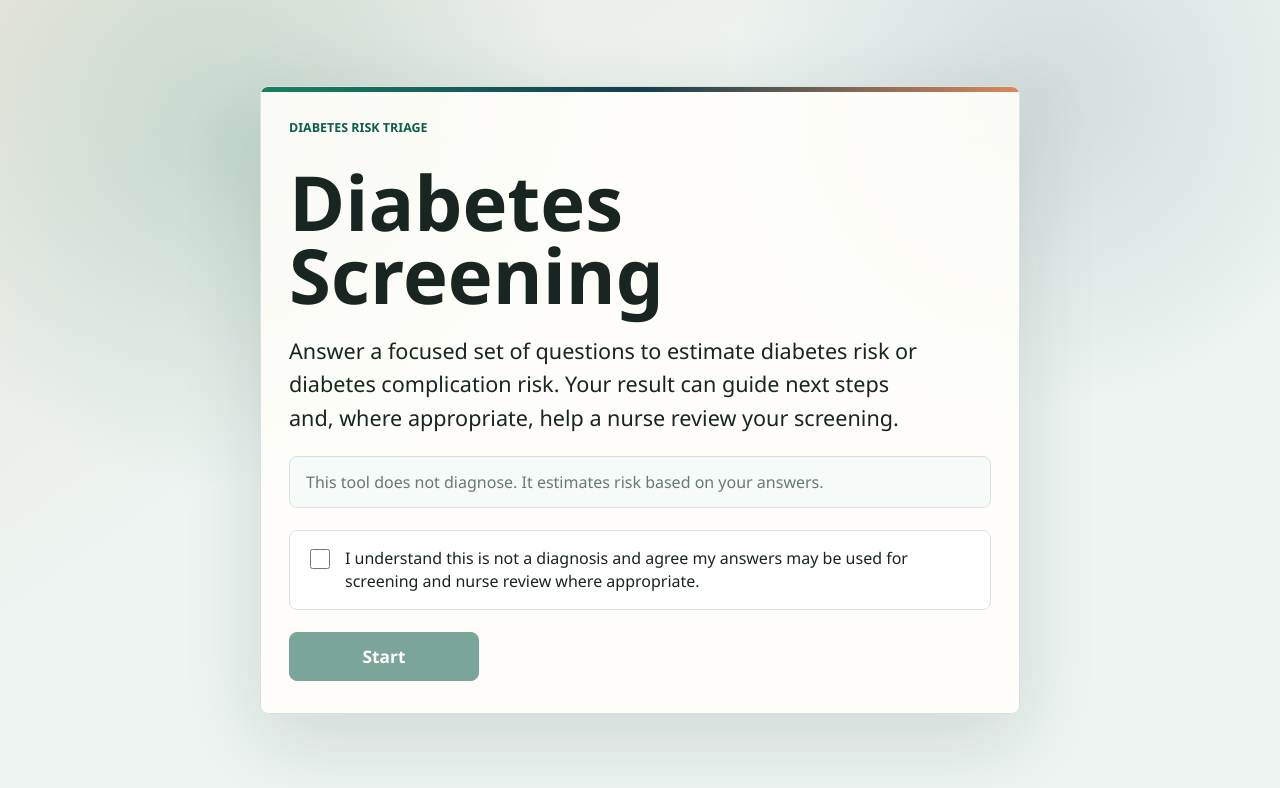
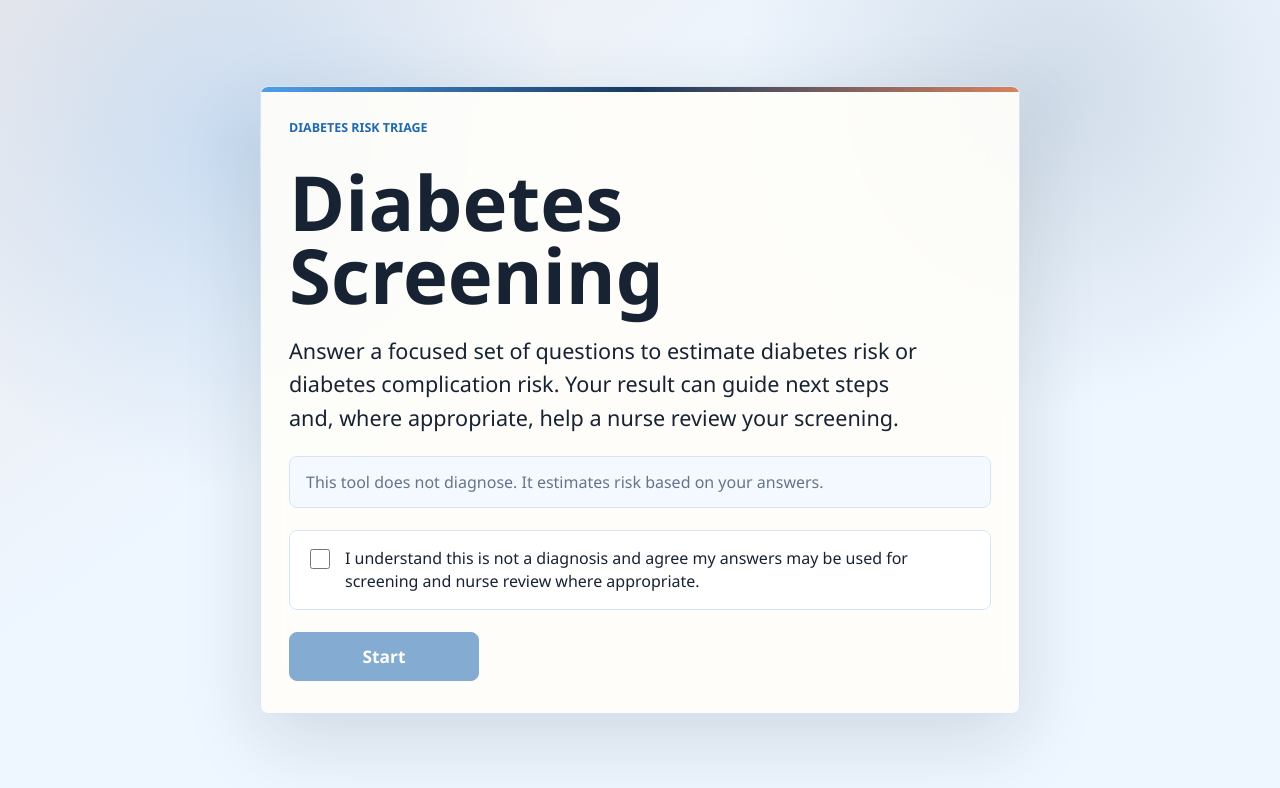
Before and after one commit to HadrielWonda/custodia-screening-tool, a Next.js app: page / in a window 1280 px wide. Shown: the top 788 px of the page. Built offline with nearby package versions, Linux system fonts and the light colour scheme.

Commit message:
feat: add dashboard reference search and blue theme

```diff
--- a/app/globals.css
+++ b/app/globals.css
@@ -1,14 +1,14 @@
 :root {
-  --background: #edf4f1;
-  --foreground: #182521;
-  --muted: #687872;
+  --background: #eef6ff;
+  --foreground: #172333;
+  --muted: #657589;
   --panel: #fffefa;
-  --line: #d8e1dc;
-  --accent: #178062;
-  --accent-strong: #0f5c49;
-  --accent-soft: #e5f4ee;
-  --ink-blue: #143d4f;
-  --warm: #d9895b;
+  --line: #d6e5f4;
+  --accent: #4F9EEA;
+  --accent-strong: #1f69b3;
+  --accent-soft: #e7f2fe;
+  --ink-blue: #17395f;
+  --warm: #d9825d;
   --danger: #a23d2b;
 }
 
@@ -19,8 +19,8 @@
 body {
   margin: 0;
   background:
-    radial-gradient(circle at 18% 18%, rgba(23, 128, 98, 0.18), transparent 28%),
-    radial-gradient(circle at 82% 12%, rgba(20, 61, 79, 0.13), transparent 25%),
+    radial-gradient(circle at 18% 18%, rgba(79, 158, 234, 0.22), transparent 28%),
+    radial-gradient(circle at 82% 12%, rgba(23, 57, 95, 0.14), transparent 25%),
     linear-gradient(145deg, rgba(217, 137, 91, 0.12), transparent 38%),
     var(--background);
   color: var(--foreground);
@@ -138,7 +138,7 @@ h2 {
 }
 
 .introNote {
-  background: #f6faf8;
+  background: #f4f9ff;
   border: 1px solid var(--line);
   border-radius: 8px;
   color: var(--muted);
@@ -333,7 +333,7 @@ h2 {
 }
 
 .optionTile:hover {
-  border-color: rgba(23, 128, 98, 0.55);
+  border-color: rgba(79, 158, 234, 0.6);
   box-shadow: 0 12px 28px rgba(22, 42, 35, 0.08);
   transform: translateY(-1px);
 }
@@ -341,7 +341,7 @@ h2 {
 .optionTile.selected {
   background: var(--accent-soft);
   border-color: var(--accent);
-  box-shadow: inset 0 0 0 1px var(--accent), 0 14px 34px rgba(23, 128, 98, 0.14);
+  box-shadow: inset 0 0 0 1px var(--accent), 0 14px 34px rgba(79, 158, 234, 0.18);
 }
 
 .optionTile span {
@@ -574,7 +574,7 @@ h2 {
 .dashboardStats div,
 .detailBlock,
 .emptyState {
-  background: #f8fbf6;
+  background: #f4f9ff;
   border: 1px solid var(--line);
   border-radius: 8px;
   padding: 16px;
@@ -599,6 +599,59 @@ h2 {
 .mutedText,
 .summaryList dt {
   color: var(--muted);
+}
+
+.dashboardSearch {
+  background: #f4f9ff;
+  border: 1px solid var(--line);
+  border-radius: 8px;
+  display: grid;
+  gap: 10px;
+  padding: 16px;
+}
+
+.dashboardSearch label {
+  color: var(--muted);
+  font-size: 0.86rem;
+  font-weight: 800;
+}
+
+.dashboardSearch div {
+  align-items: center;
+  display: grid;
+  gap: 10px;
+  grid-template-columns: minmax(0, 1fr) auto auto;
+}
+
+.dashboardSearch input {
+  appearance: none;
+  background: white;
+  border: 1px solid var(--line);
+  border-radius: 8px;
+  color: var(--foreground);
+  font-size: 1rem;
+  font-weight: 500;
+  line-height: 1.2;
+  min-height: 48px;
+  outline: none;
+  padding: 12px 14px;
+  transition: border-color 140ms ease, box-shadow 140ms ease;
+  width: 100%;
+}
+
+.dashboardSearch input::placeholder {
+  color: #7c8c86;
+}
+
+.dashboardSearch input:focus {
+  border-color: var(--accent-strong);
+  box-shadow: 0 0 0 3px rgba(79, 158, 234, 0.22);
+}
+
+.dashboardSearch .secondaryButton {
+  align-items: center;
+  display: inline-flex;
+  text-decoration: none;
 }
 
 .dashboardTableWrap,
@@ -638,7 +691,7 @@ h2 {
 }
 
 .clickableRow:focus-visible {
-  outline: 3px solid rgba(31, 122, 90, 0.35);
+  outline: 3px solid rgba(79, 158, 234, 0.38);
   outline-offset: -3px;
 }
 
@@ -792,6 +845,15 @@ h2 {
     grid-template-columns: 1fr;
   }
 
+  .dashboardSearch div {
+    display: grid;
+    grid-template-columns: 1fr;
+  }
+
+  .dashboardSearch input {
+    width: 100%;
+  }
+
   .numberQuestion {
     grid-template-columns: 1fr;
   }
--- a/app/questionnaire-form.tsx
+++ b/app/questionnaire-form.tsx
@@ -171,7 +171,7 @@ const diagnosedQuestions: Question[] = [
   {
     id: "glucoseEpisodeFrequency",
     kind: "single_select",
-    label: "How often do you have hypo or hyperglycemic episodes?",
+    label: "How often do you have high or low blood sugar episodes?",
     options: [
       { label: "Rare", value: "rare" },
       { label: "Monthly", value: "monthly" },
```
Also changed, not shown: app/dashboard/page.tsx (+45 -3 lines).
